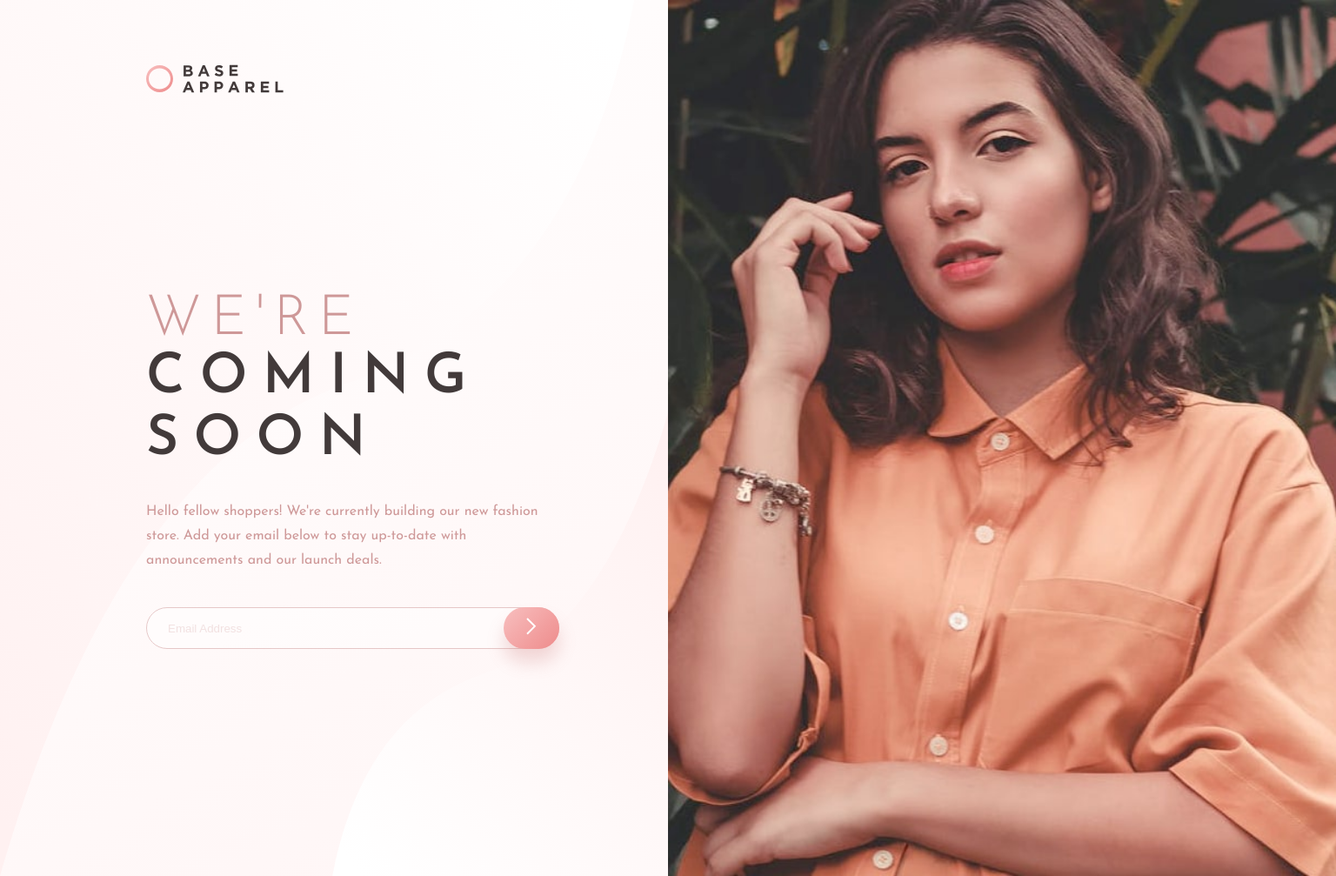
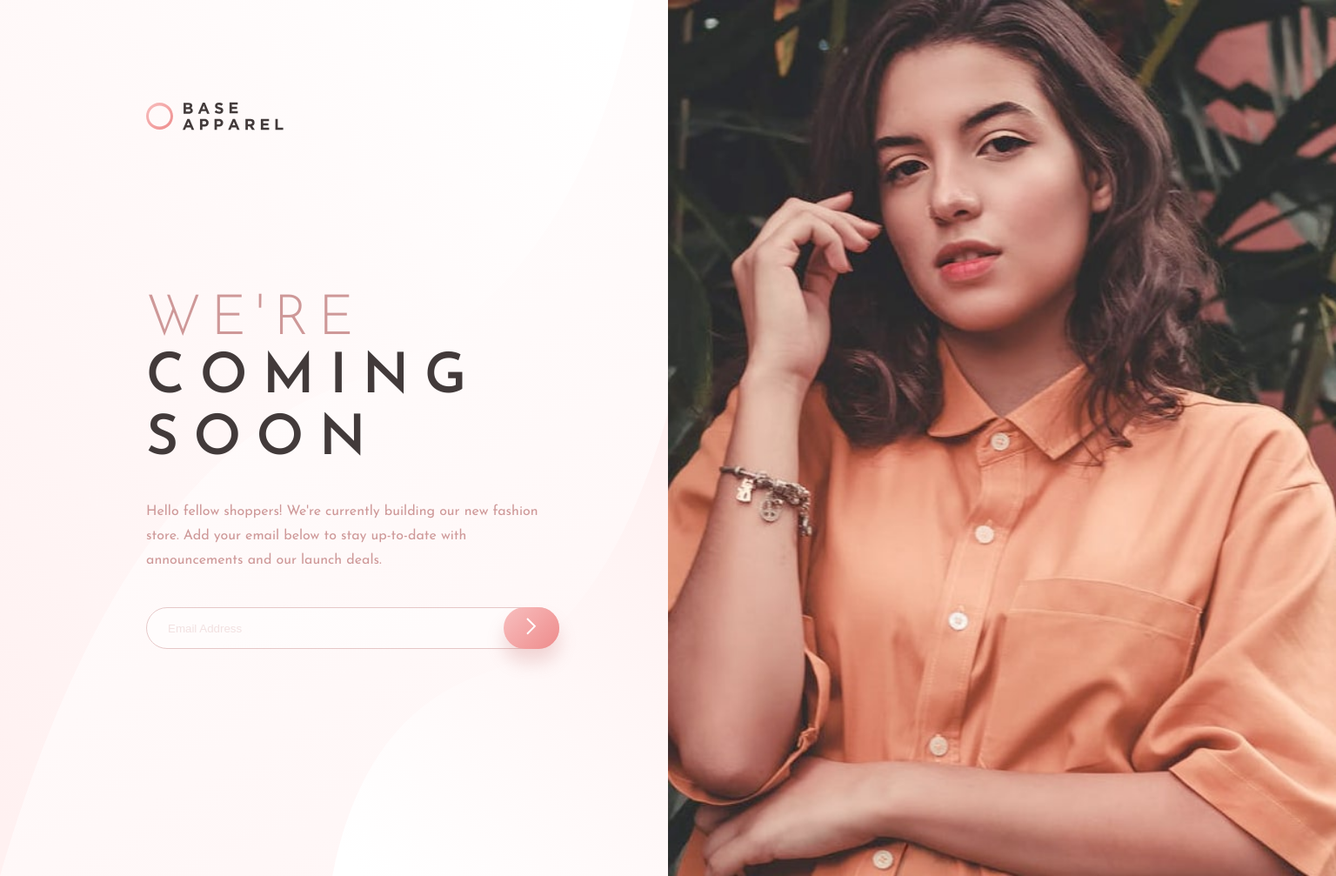
Before and after one commit to niabezara/Base-apparel-coming-soon, a plain HTML site: page index.html in a window 1536 px wide. Shown: the whole page at 87% size. Drawn offline with Linux system fonts and the light colour scheme.

Commit message:
changed a lot

```diff
--- a/index.html
+++ b/index.html
@@ -44,12 +44,13 @@
           </g>
         </svg>
       </header>
-      <main>
+      <div class="imgs">
         <img class="hero" src="./images/hero-mobile.jpg" alt="" />
         <img class="hero-desktop" src="./images/hero-desktop.jpg" alt="" />
-      </main>
+      </div>
       <div class="container2">
         <section>
+          <img class="logo2" src="./images/logo.svg" alt="" />
           <h1 class="title">COMING SOON</h1>
           <p class="info">
             Hello fellow shoppers! We're currently building our new fashion
--- a/style.css
+++ b/style.css
@@ -31,7 +31,7 @@ header {
 .hero-desktop {
   display: none;
 }
-main {
+.imgs {
   display: flex;
   flex-direction: column;
   align-items: center;
@@ -93,7 +93,9 @@ footer {
   right: 10rem;
   display: none;
 }
-
+.logo2 {
+  display: none;
+}
 .btn {
   background: linear-gradient(135deg, #f8bfbf 0%, #ee8b8b 100%);
   box-shadow: 0px 15px 20px rgba(198, 110, 110, 0.247569);
@@ -134,14 +136,17 @@ footer {
     width: 100%;
   }
   header {
-    grid-area: 1/1;
-    padding: var(--desktop-padding);
-    z-index: 4;
+    display: none;
   }
 
   section {
     padding: unset;
     width: 47.5rem;
+  }
+  .logo2 {
+    display: inline-block;
+    position: absolute;
+    top: 11.7rem;
   }
   .container2 {
     background-image: url(./images/bg-pattern-desktop.svg);
@@ -181,4 +186,7 @@ footer {
     margin-top: 4rem;
     width: 47.5rem;
   }
+  .error-img {
+    top: 1.2rem;
+  }
 }
```
